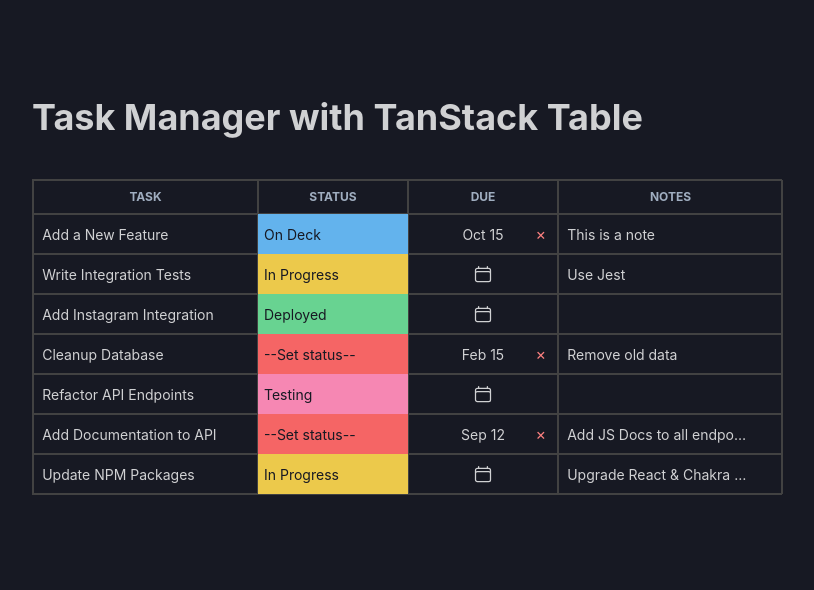
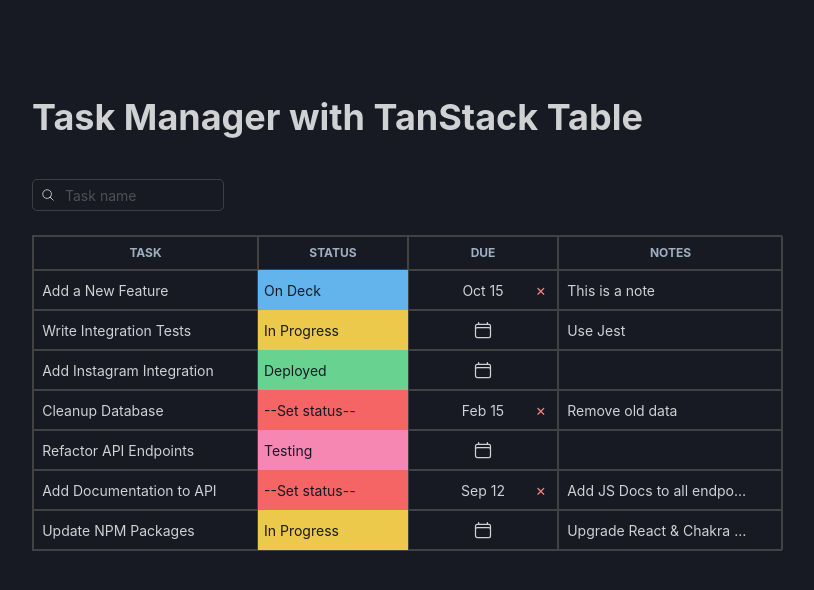
Before and after one commit to adex-badr18/react-table, a React (Vite) app: page / in a window 1280 px wide. Shown: the top 590 px of the page, without its empty margins (132-946 px from the left). Built offline with nearby package versions, Linux system fonts and the light colour scheme.

Commit message:
feat: Filter table by task column

```diff
--- /dev/null
+++ b/src/components/Filters.jsx
@@ -0,0 +1,33 @@
+import React from 'react';
+import { Box, InputGroup, InputLeftElement, Input, Icon } from '@chakra-ui/react';
+import SearchIcon from './icons/SearchIcon';
+
+const Filters = ({ columnFilters, setColumnFilters }) => {
+    const taskName = columnFilters.find(f => f.id === 'task')?.value || '';
+
+    const onFilterChange = (id, value) => {
+        setColumnFilters(prev => prev
+            .filter(f => f.id !== id)
+            .concat({ id, value }));
+    };
+
+    return (
+        <Box mb={6}>
+            <InputGroup size='sm' maxW='12rem'>
+                <InputLeftElement pointerEvents='none'>
+                    <Icon as={SearchIcon} />
+                </InputLeftElement>
+                <Input
+                    type='text'
+                    variant='outline'
+                    placeholder='Task name'
+                    borderRadius={5}
+                    value={taskName}
+                    onChange={(e) => onFilterChange('task', e.target.value)}
+                />
+            </InputGroup>
+        </Box>
+    )
+}
+
+export default Filters;
--- a/src/components/TaskTable.jsx
+++ b/src/components/TaskTable.jsx
@@ -1,10 +1,11 @@
 import { Box } from "@chakra-ui/react";
 import { useState } from "react";
 import DATA from "../data";
-import { flexRender, getCoreRowModel, useReactTable } from "@tanstack/react-table";
+import { flexRender, getCoreRowModel, getFilteredRowModel, useReactTable } from "@tanstack/react-table";
 import EditableCell from "./EditableCell";
 import StatusCell from "./StatusCell";
 import DateCell from "./DateCell";
+import Filters from "./Filters";
 
 const columns = [
     {
@@ -33,10 +34,16 @@ const columns = [
 
 const TaskTable = () => {
     const [data, setData] = useState(DATA);
+    const [columnFilters, setColumnFilters] = useState([]);
+
     const table = useReactTable({
         data,
         columns,
+        state: {
+            columnFilters,
+        },
         getCoreRowModel: getCoreRowModel(),
+        getFilteredRowModel: getFilteredRowModel(),
         columnResizeMode: 'onChange',
         meta: {
             updateData: (rowIndex, columnId, value) =>
@@ -49,10 +56,14 @@ const TaskTable = () => {
         }
     });
 
-    console.log(data);
+    console.log(columnFilters);
 
     return (
         <Box>
+            <Filters
+                columnFilters={columnFilters}
+                setColumnFilters={setColumnFilters}
+            />
             <Box className='table' w={table.getTotalSize()}>
                 {
                     table.getHeaderGroups().map(headerGroup => (
```
